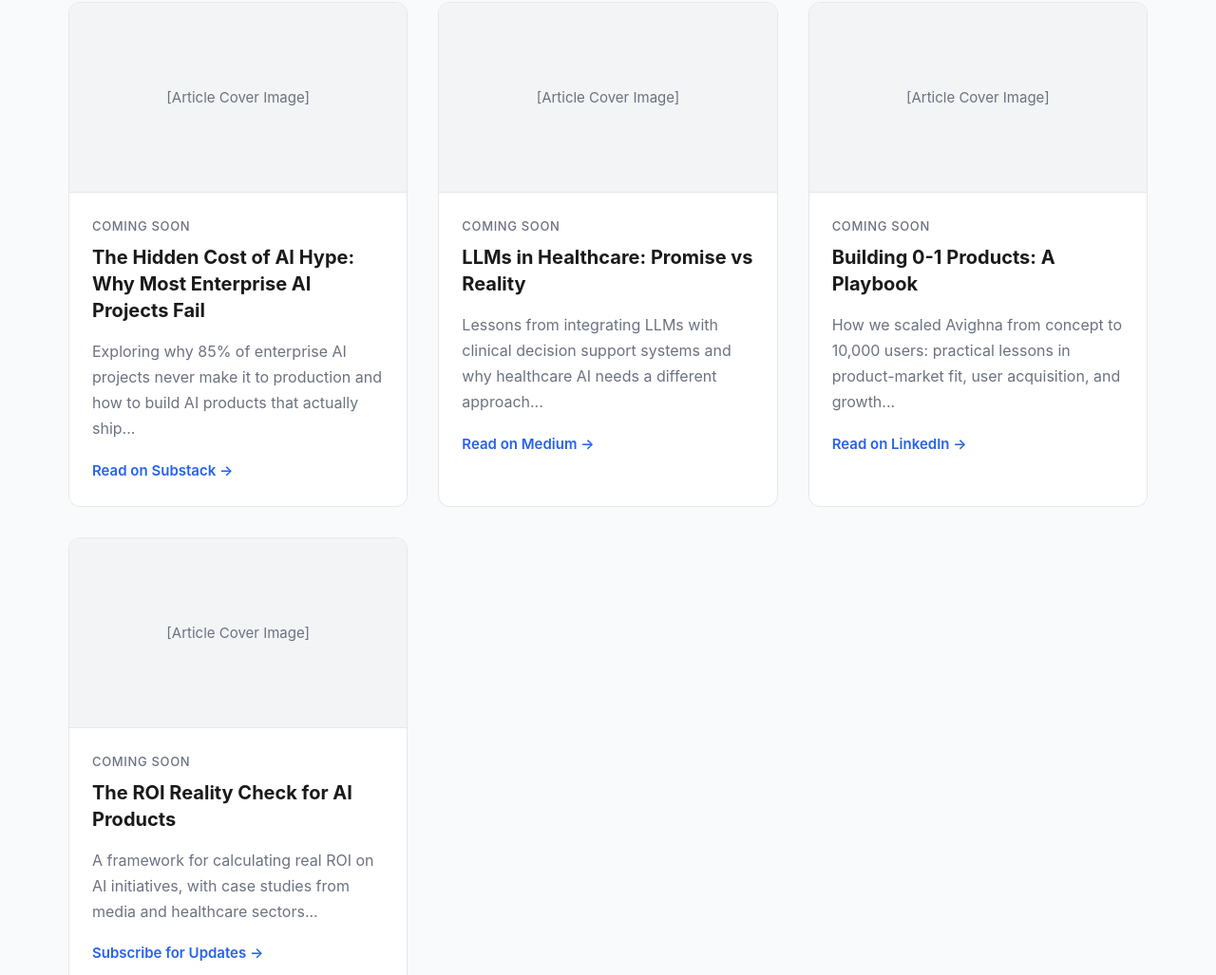
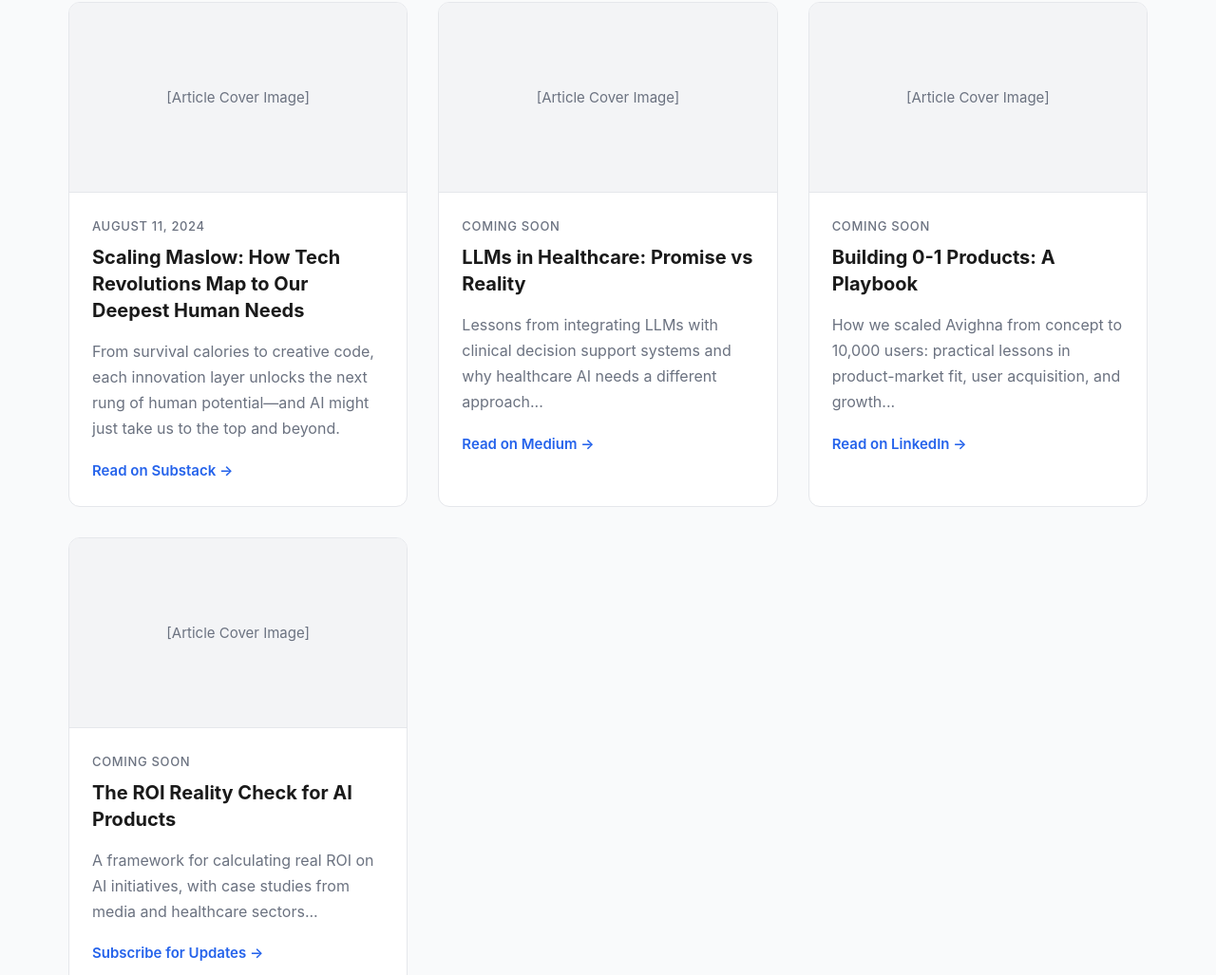
Before and after one commit to Akhil743/akhil-portfolio-website, a website: page index.html in a window 1280 px wide. Shown: the part 6603-7630 px from the top of the page at 95% size. Drawn offline with Linux system fonts and the light colour scheme.

Commit message:
Add resume, update profile photo, and add Substack article 'Scaling Maslow'

```diff
--- a/index.html
+++ b/index.html
@@ -617,14 +617,13 @@
                         [Article Cover Image]
                     </div>
                     <div class="article-content">
-                        <div class="article-date">Coming Soon</div>
-                        <div class="article-title">The Hidden Cost of AI Hype: Why Most Enterprise AI Projects Fail
+                        <div class="article-date">August 11, 2024</div>
+                        <div class="article-title">Scaling Maslow: How Tech Revolutions Map to Our Deepest Human Needs
                         </div>
                         <div class="article-excerpt">
-                            Exploring why 85% of enterprise AI projects never make it to production and how to build
-                            AI products that actually ship...
+                            From survival calories to creative code, each innovation layer unlocks the next rung of human potential—and AI might just take us to the top and beyond.
                         </div>
-                        <a href="#" class="read-more">Read on Substack →</a>
+                        <a href="https://akhil919942.substack.com/p/scaling-maslow-how-tech-revolutions?r=14k96c" target="_blank" class="read-more">Read on Substack →</a>
                     </div>
                 </div>
 
```
Also changed, not shown: 1 other file.
